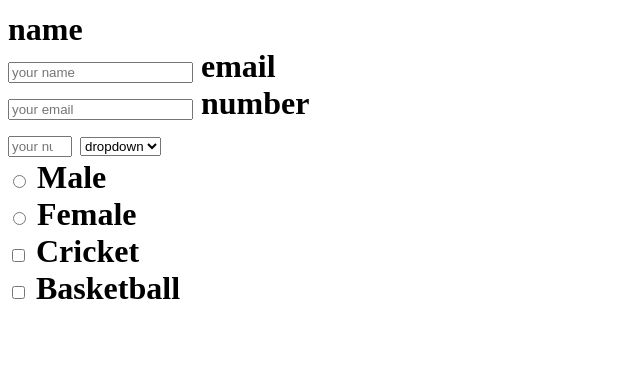
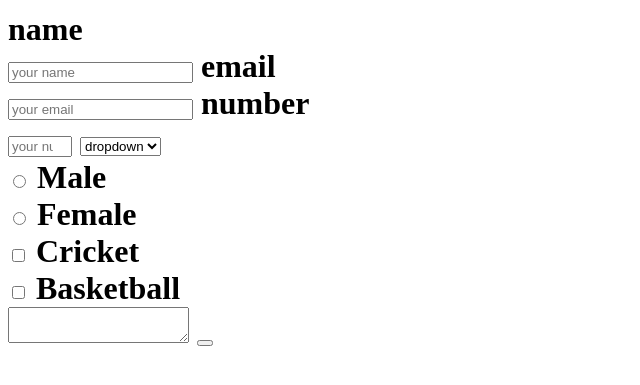
Before and after one commit to thronecloud/survey-form, a plain HTML site: page index.html in a window 1280 px wide. Shown: the part 135-520 px from the top of the page, without its empty margins (0-640 px from the left). Drawn offline with Linux system fonts and the light colour scheme.

Commit message:
add textarea and button

```diff
--- a/index.html
+++ b/index.html
@@ -27,8 +27,10 @@
             <input type="checkbox"  value="cricket"> Cricket </br>
             <input type="checkbox"  value="basketball"> Basketball</br>
 
+            <textarea>
 
-
+            </textarea>
+            <button id="submit"></button>
         </form>
 
         <script src="https://cdn.freecodecamp.org/testable-projects-fcc/v1/bundle.js"></script>
```
